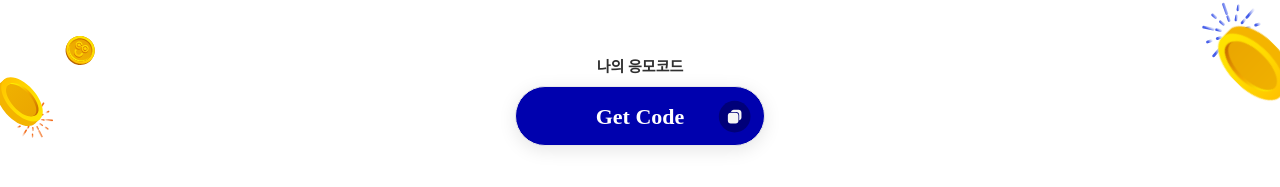
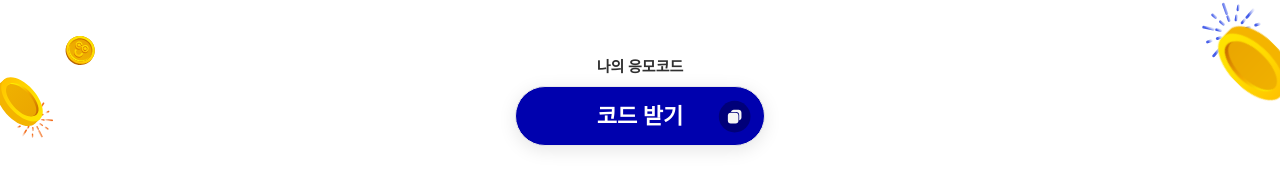
Before and after one commit to CONUN-Global/dreamct-event-checker2, a React (Vite) app: page / in a window 1280 px wide. Shown: the part 296-483 px from the top of the page. Built offline with nearby package versions, Linux system fonts and the light colour scheme.

Commit message:
code generation function updated

```diff
--- a/src/pages/Home/index.jsx
+++ b/src/pages/Home/index.jsx
@@ -48,14 +48,11 @@ export default function Home() {
   )
 
   const handleClick = async () => {
-    if (!token || !!code) return
+    if (!token) return
+
+    if (!code) {
       if (mutation?.data?.data?.code) {
         dispatch(setCode(mutation?.data?.data?.code))
-      navigator.clipboard.writeText(mutation.data.data.code)
-      setCopyStatus('Copied')
-      setTimeout(() => {
-        setCopyStatus(null)
-      }, 1000)
       } else {
         setHasClicked(true)
         try {
@@ -70,6 +67,15 @@ export default function Home() {
             type: 'error',
           })
         }
+      }
+    }
+
+    if (!!code || mutation?.data?.data?.code) {
+      navigator.clipboard.writeText(code || mutation?.data?.data?.code)
+      setCopyStatus('Copied')
+      setTimeout(() => {
+        setCopyStatus(null)
+      }, 1000)
     }
   }
 
@@ -157,13 +163,15 @@ export default function Home() {
           <div className={styles.block3Item1}>나의 응모코드</div>
           <div className={styles.block3Item2} onClick={() => handleClick()}>
             <p>
-              {mutation.isLoading
+              {copyStatus
+                ? copyStatus
+                : !!code
+                ? code
+                : mutation.isLoading
                 ? 'Loading...'
-                : copyStatus
-                ? copyStatus
                 : hasClicked
                 ? mutation?.data?.data?.code
-                : 'Get Code'}
+                : '코드 받기'}
             </p>
             <img
               src="/copy-icon.svg"
```
Lines whose indentation alone changed are shown as unchanged.
